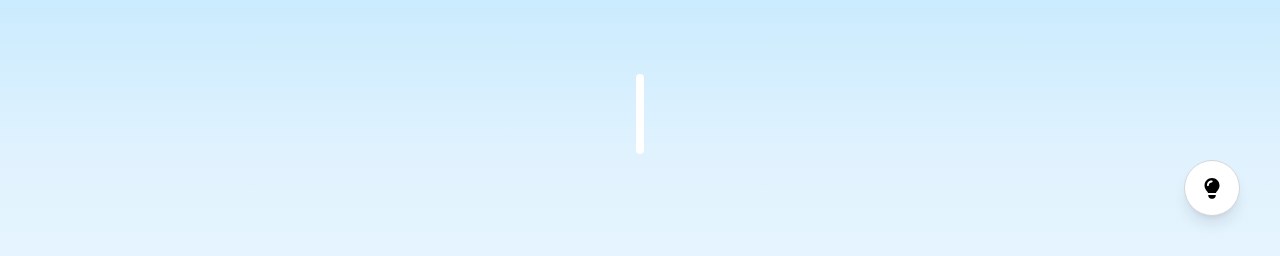
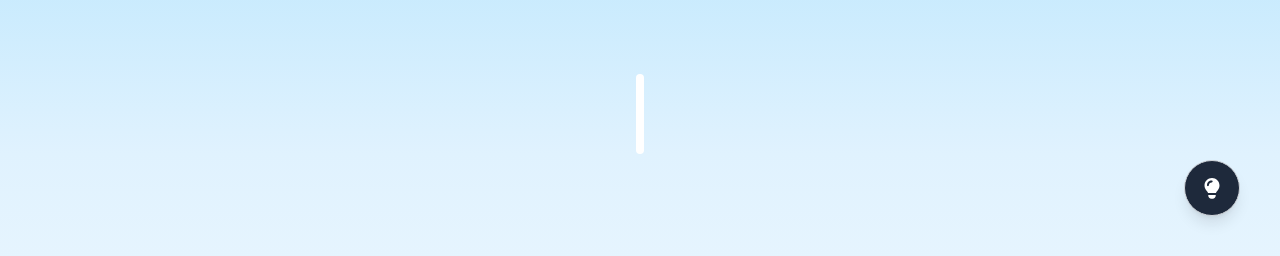
Before and after one commit to musaalfian/myportfolio, a website: page public/index.html in a window 1280 px wide. Shown: the part 544-800 px from the top of the page. Drawn offline with nearby package versions, Linux system fonts and the light colour scheme.

Commit message:
refactor: icon dark mode

```diff
--- a/public/index.html
+++ b/public/index.html
@@ -17,9 +17,9 @@
     <div class="fixed bottom-10 right-10 z-50">
       <div
         id="darkIcon"
-        class="flex items-center justify-center rounded-full p-4 shadow-lg border border-gray-300 bg-white w-14 h-14 cursor-pointer"
+        class="flex items-center justify-center rounded-full p-4 shadow-lg border border-gray-300 bg-slate-800 w-14 h-14 cursor-pointer"
       >
-        <i class="fa-solid fa-lightbulb text-xl"></i>
+        <i class="fa-solid fa-lightbulb text-xl text-white"></i>
       </div>
       <div
         id="lightIcon"
```
Also changed, not shown: public/css/output.css.
